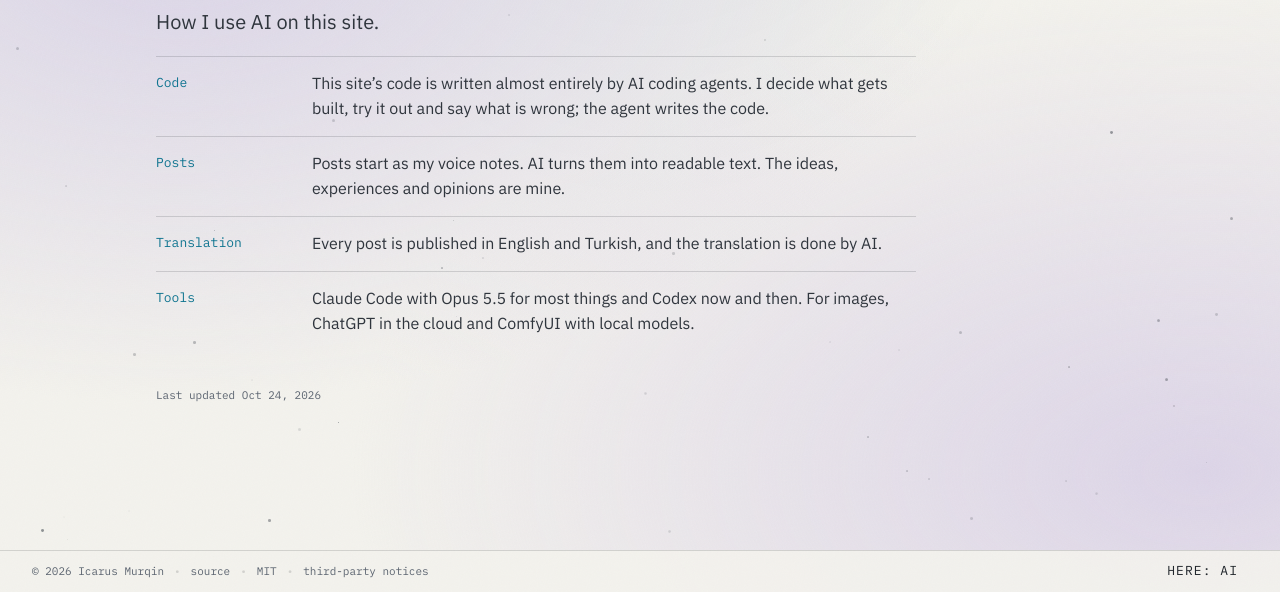
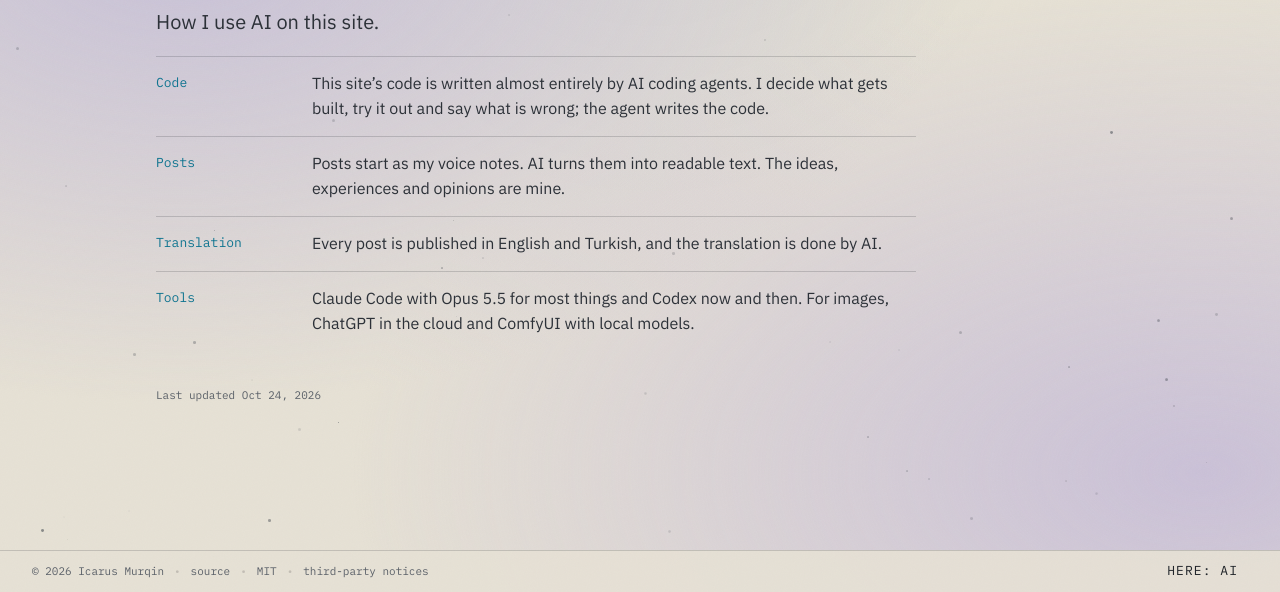
Before and after one commit to Murqin/murq.in, an Astro site: page /ai in a window 1280 px wide. Shown: the part 208-800 px from the top of the page. Built offline with nearby package versions, Linux system fonts and the light colour scheme; Astro itself is replaced by a stand-in of ours.

Commit message:
style: light theme on sand-toned paper instead of near-white

```diff
--- a/src/scripts/theme.ts
+++ b/src/scripts/theme.ts
@@ -67,7 +67,7 @@ function gradientCSS(gradSeed: number): string {
     const x3 = Math.floor(randGrad() * 60) + 20;
     const hue1 = Math.floor(randGrad() * 60) + 210;
     const hue2 = Math.floor(randGrad() * 60) + 260;
-    const [sat, light, glow] = isLight() ? [28, 87, 'rgba(14, 116, 144, 0.06)'] : [38, 16, 'rgba(139, 126, 255, 0.08)'];
+    const [sat, light, glow] = isLight() ? [22, 80, 'rgba(14, 116, 144, 0.06)'] : [38, 16, 'rgba(139, 126, 255, 0.08)'];
     return [
         `radial-gradient(at ${x1}% ${y1}%, hsl(${hue1}, ${sat}%, ${light}%) 0px, transparent 50%)`,
         `radial-gradient(at ${x2}% ${y2}%, hsl(${hue2}, ${sat}%, ${light}%) 0px, transparent 50%)`,
--- a/src/styles/style.css
+++ b/src/styles/style.css
@@ -115,16 +115,17 @@
     --text-xl: 26px;
 }
 
-/* Light theme: a pale day sky over warm paper. Same seed, same layout; the stars become faint
+/* Light theme: a pale day sky over sand-toned paper, like an old star atlas. A shade darker than
+   white on purpose: coming from the night theme, near-white flashed (picked 2026-10-25). Same seed, same layout; the stars become faint
    graphite marks and the constellations ink lines. Set on <html> before first paint (Base.astro). */
 :root[data-theme="light"] {
-    --bg: #f3f2ed;
-    --text: #20252b;
-    --text-dim: #5b6470;
-    --text-body: #2e343c;
+    --bg: #e6e1d5;
+    --text: #1f2328;
+    --text-dim: #5a6068;
+    --text-body: #2b3037;
     --accent: #0e7490;
     --accent-2: #155e75;
-    --border: rgba(32, 37, 43, 0.16);
+    --border: rgba(31, 35, 40, 0.18);
     --text-strong: #0b0e12;
     --star: #3a4048;
     --star-glow: transparent;
```
